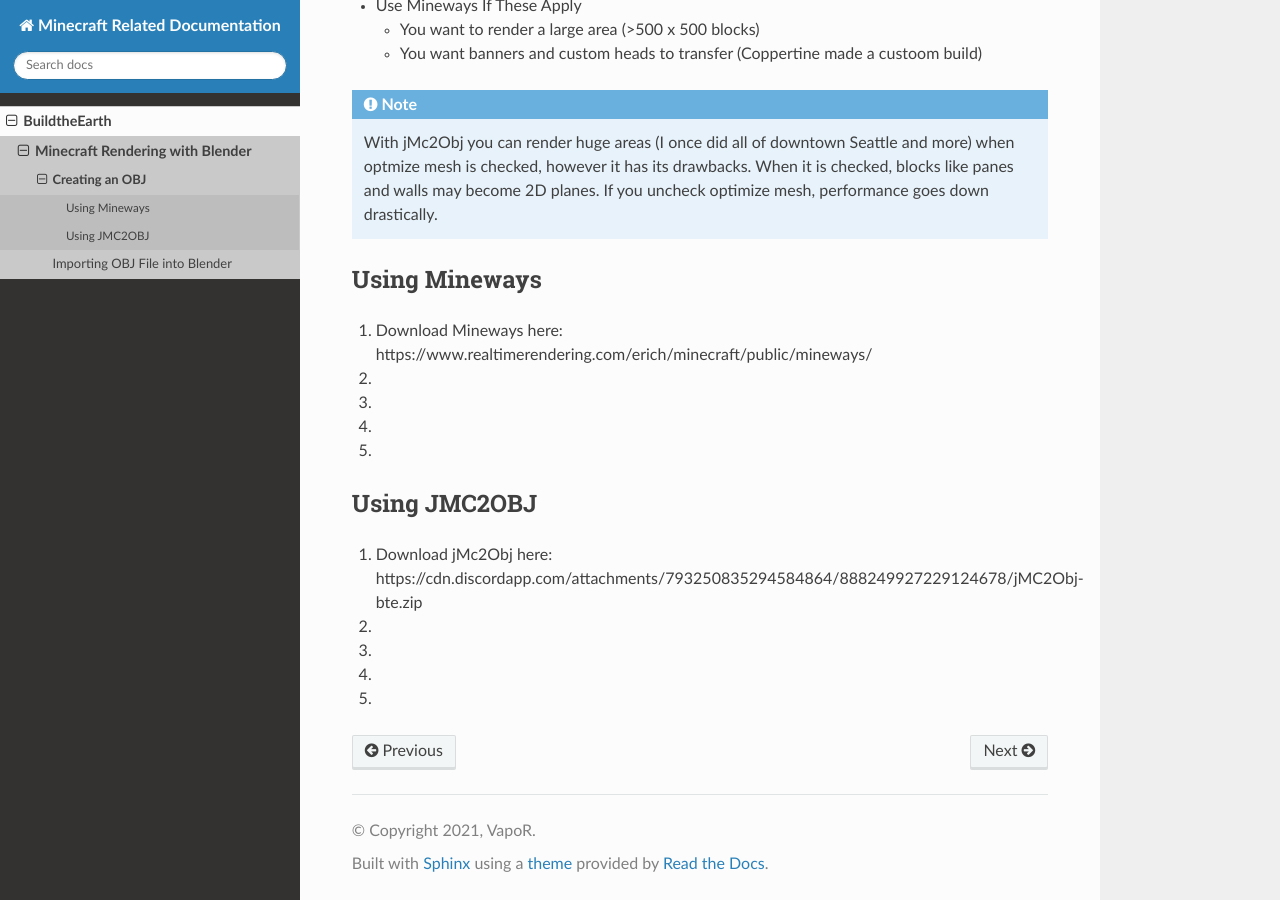
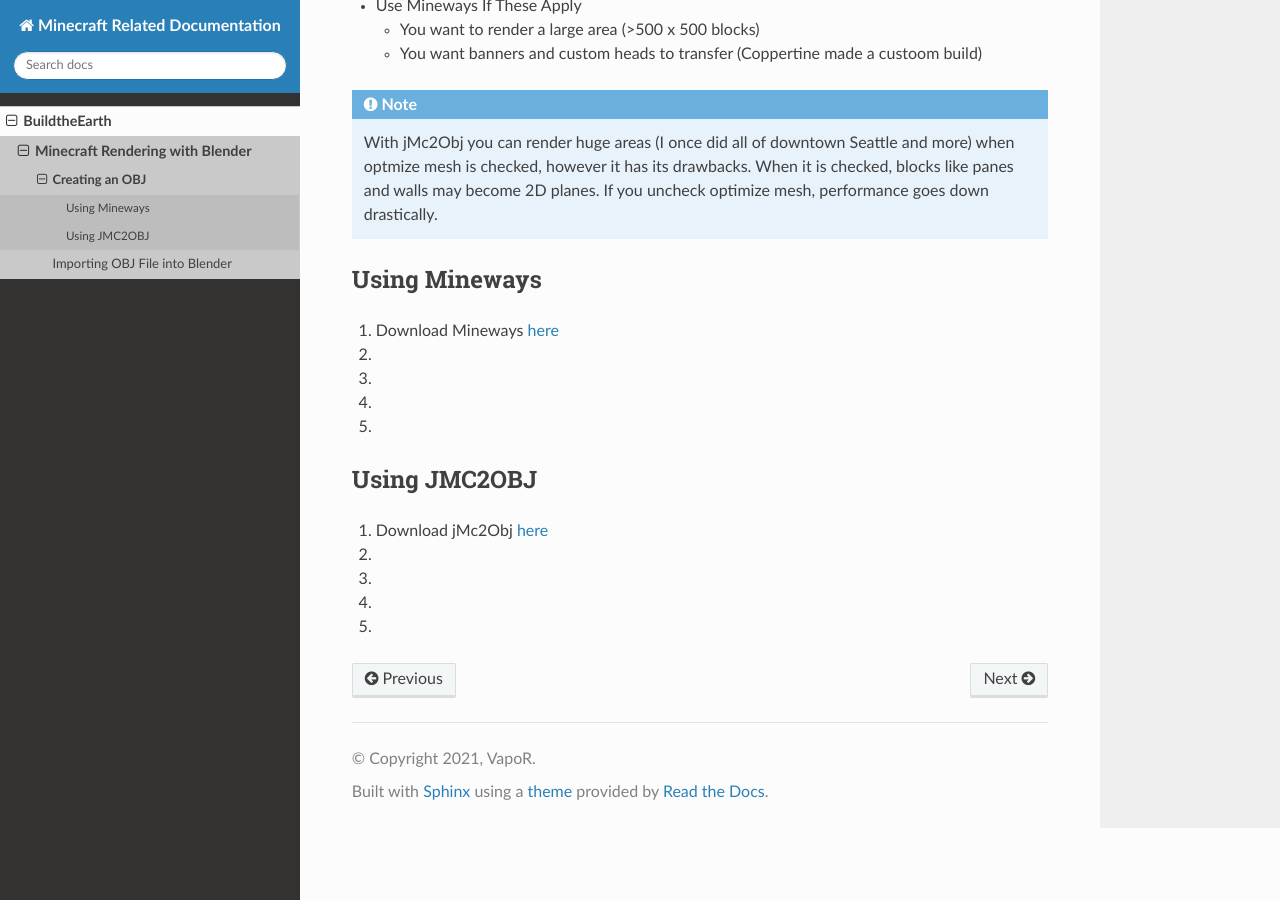
Before and after one commit to yyrichy/documentation, a Sphinx documentation site: the page built from source/buildtheearth/rendering/creating-obj.md, in a window 1280 px wide and 900 px high, scrolled down 555 px. Built offline with Sphinx 7.4.7 and the Read the Docs theme 2.0.0, drawn with Linux system fonts in a browser that asks for light colours.

Commit message:
Update creating-obj.md

````diff
--- a/source/buildtheearth/rendering/creating-obj.md
+++ b/source/buildtheearth/rendering/creating-obj.md
@@ -26,7 +26,7 @@
 ```
 ## Using Mineways
 
-1. Download Mineways here: https://www.realtimerendering.com/erich/minecraft/public/mineways/
+1. Download Mineways [here](https://www.realtimerendering.com/erich/minecraft/public/mineways/)
 2.
 3.
 4.
@@ -34,7 +34,7 @@
 
 ## Using JMC2OBJ
 
-1. Download jMc2Obj here: https://cdn.discordapp.com/attachments/793250835294584864/888249927229124678/jMC2Obj-bte.zip
+1. Download jMc2Obj [here](<https://cdn.discordapp.com/attachments/793250835294584864/888249927229124678/jMC2Obj-bte.zip>)
 2.
 3.
 4.
````
